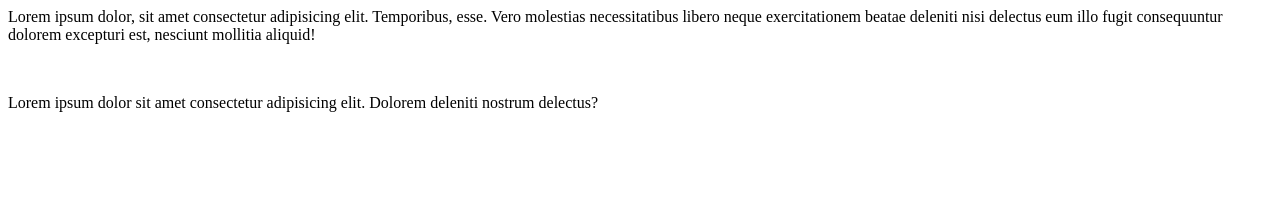
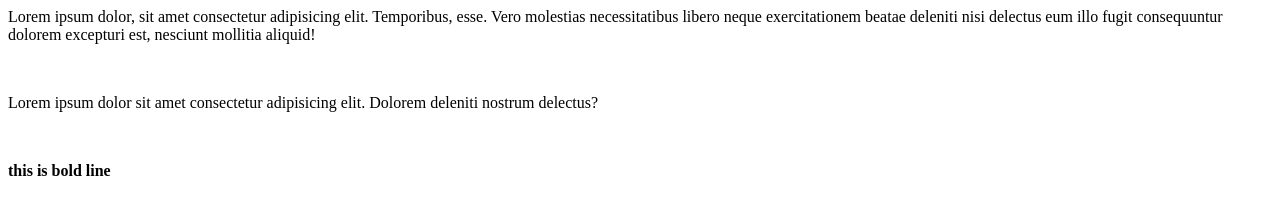
Before and after one commit to filzausman/demo, a plain HTML site: page index.html in a window 1280 px wide. Drawn offline with Linux system fonts and the light colour scheme.

Commit message:
bold para

```diff
--- a/index.html
+++ b/index.html
@@ -1,3 +1,5 @@
 <p>Lorem ipsum dolor, sit amet consectetur adipisicing elit. Temporibus, esse. Vero molestias necessitatibus libero neque exercitationem beatae deleniti nisi delectus eum illo fugit consequuntur dolorem excepturi est, nesciunt mollitia aliquid!</p>
 <br>
 <p>Lorem ipsum dolor sit amet consectetur adipisicing elit. Dolorem deleniti nostrum delectus?</p>
+<br>
+<p><b>this is bold line</b></p>
```
